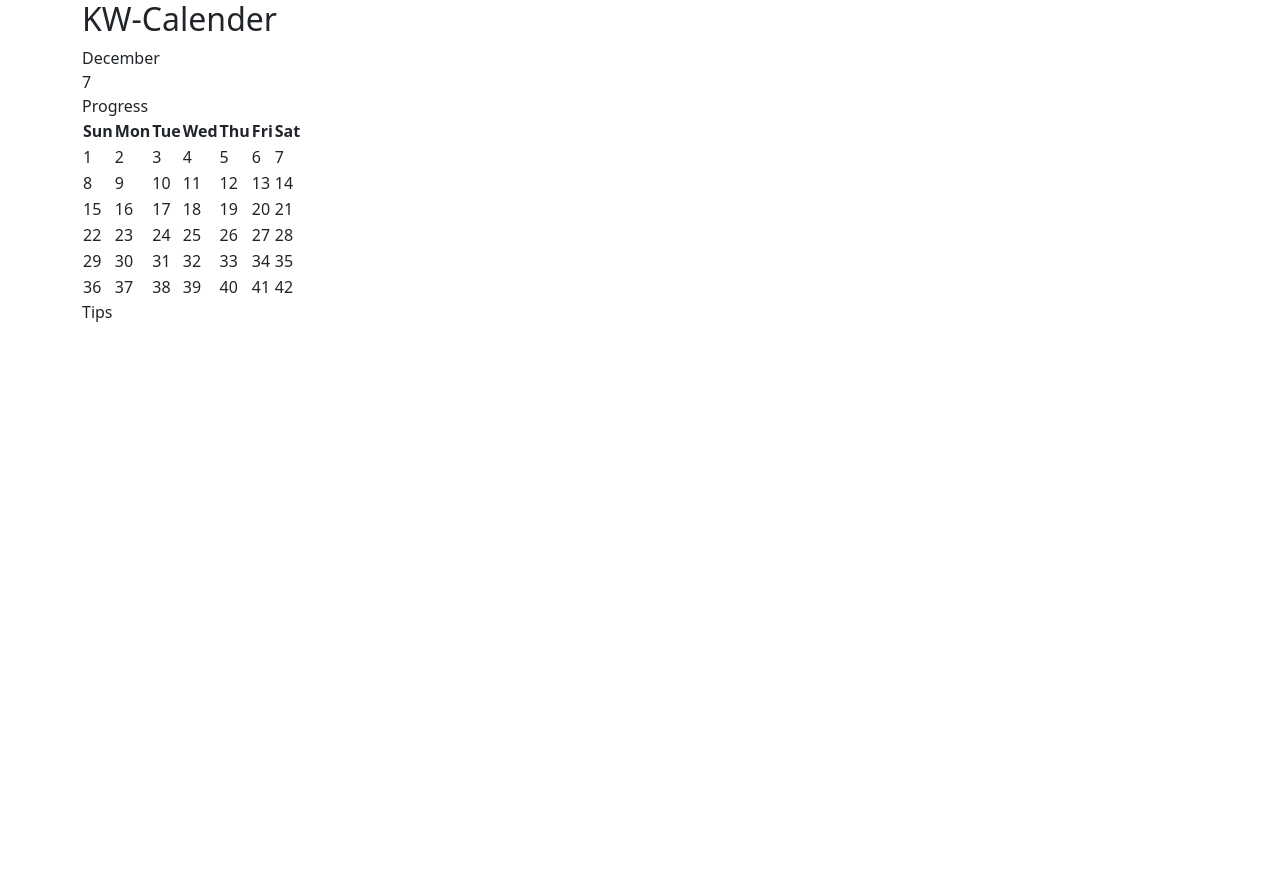
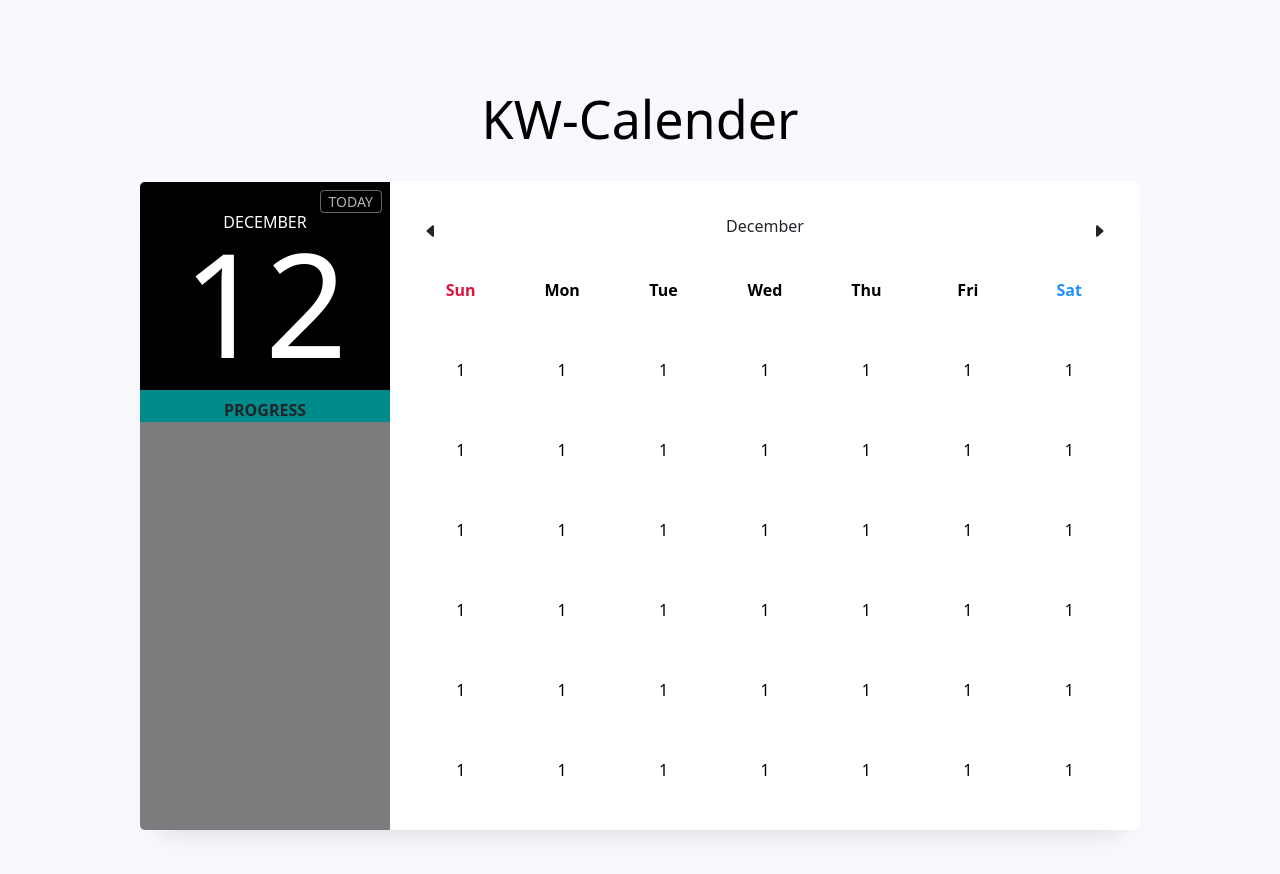
Before and after one commit to Chunsaeng20/KW-Calendar, a plain HTML site: page index.html in a window 1280 px wide. Before the commit the page ends 800 px from the top, so only its background shows below. Drawn offline with nearby package versions, Linux system fonts and the light colour scheme.

Commit message:
Add CSS code

```diff
--- a/base.css
+++ b/base.css
@@ -0,0 +1,185 @@
+/* Outer box */
+.outer-box {
+    max-width: 1000px;
+    text-align: center;
+    position: relative;
+    margin: 0 auto;
+    overflow: hidden;
+    border-radius: 5px;
+    box-shadow: 0px 19px 27px -20px rgba(0, 0, 0, 0.16); }
+
+/* Left side */
+.wrap-info {
+    position: relative;
+    width: 25%;
+    z-index: 0; }
+    .wrap-info:after {
+        position: absolute;
+        top: 0;
+        left: 0;
+        right: 0;
+        bottom: 0;
+        content: '';
+        background: #000;
+        opacity: .5;
+        z-index: -1; }
+        @media (max-width: 1200px) {
+            .wrap-info {
+                width: 100%;
+                padding: 20px 0; } }
+
+/* Right side */
+.wrap-tips {
+    visibility: hidden;
+    position: absolute;
+	opacity: 0;
+    width: 20%;
+    z-index: 0; }
+    .wrap-tips:after {
+        position: absolute;
+        top: 0;
+        left: 0;
+        right: 0;
+        bottom: 0;
+        content: '';
+        background: #000;
+        opacity: .5;
+        z-index: -1; }
+        @media (max-width: 1200px) {
+            .wrap-tips {
+                width: 100%;
+                padding: 20px 0; } }
+
+/* Side box */
+.info {
+    width: 100%;
+    position: relative; }
+
+.info-today {
+    width: 100%;
+    padding-top: 0%;
+    position: relative;
+    background: #000; }
+
+.info-day {
+    padding-bottom: 1rem;
+    font-size: 9rem;
+    line-height: 1;
+    color: #fff; }
+
+.info-month {
+    padding-top: 2rem;
+    font-size: 2rem;
+    line-height: 1;
+    color: #fff;
+    font-size: 16px;
+    text-transform: uppercase;
+    font-weight: 300; }
+
+.info-progress {
+    width: 100%;
+    position: relative;
+    background: darkcyan;
+    text-transform: uppercase; }
+
+.info-progress-heading {
+    padding-top: 0.5rem;
+    width: 100%;
+    font-weight: bold;
+    position: relative; }
+
+/* Button */
+.wrap-button {
+    position: relative;
+    padding: 10px 0; }
+    .button-wrap .pre-button, .button-wrap .next-button {
+        cursor: pointer;
+        width: 1rem;
+        height: 1rem;
+        line-height: 1rem;
+        border-radius: 50%;
+        position: absolute;
+        top: 0;
+        font-size: 18px; }
+        .button-wrap .pre-button i, .button-wrap .next-button i {
+        color: #cccccc; }
+        .button-wrap .pre-button {
+            left: 20px; }
+        .button-wrap .next-button {
+            right: 20px; }
+
+/* Calendar side*/
+.wrap-calendar {
+    width: 75%;
+    background: #fff;
+    padding: 20px 20px 20px 20px; }
+    @media (max-width: 1200px) {
+        .wrap-calendar {
+        width: 100%; } }
+
+/* Calendar table */
+#calendar {
+  width: 100%; }
+
+#calendar tr {
+  height: 5rem; }
+
+tbody tr {
+  color: #000; }
+
+tbody td {
+  width: 14%;
+  border-radius: 50%;
+  cursor: pointer;
+  transition: all 0.2s ease-in;
+  position: relative;
+  z-index: 0; }
+  tbody td:after {
+    position: absolute;
+    top: 50%;
+    left: 0;
+    right: 0;
+    bottom: 0;
+    content: '';
+    width: 66px;
+    height: 66px;
+    margin: 0 auto;
+    transform: translateY(-50%);
+    border-radius: 25%;
+    transition: 0.3s;
+    z-index: -1; }
+    @media (prefers-reduced-motion: reduce) {
+        tbody td:after {
+          transition: none; } }
+
+tbody td:hover, .selected {
+  color: #fff;
+  border: none; }
+  tbody td:hover:after, .selected:after {
+    background: sienna; }
+
+tbody td:active {
+  transform: scale(0.7); }
+
+/* Today button */
+#reset {
+    display: block;
+    position: absolute;
+    right: 0.5rem;
+    top: 0.5rem;
+    z-index: 999;
+    color: rgba(255, 255, 255, 0.7);
+    cursor: pointer;
+    padding: 0 0.5rem;
+    border: 1px solid rgba(255, 255, 255, 0.4);
+    border-radius: 4px;
+    transition: all 0.3s ease;
+    text-transform: uppercase;
+    font-size: 14px; }
+
+#reset:hover {
+    color: #fff;
+    border-color: #fff; }
+
+#reset:active {
+    transform: scale(0.8); }
--- a/index.html
+++ b/index.html
@@ -1,16 +1,20 @@
 <!DOCTYPE html>
-<html lang="ko" class="fzoom" data-dark="false">
+<html lang="ko">
     <head>
         <!-- Meta data -->
         <meta charset="utf-8">
         <meta name="Referrer" content="origin">
         <meta http-equiv="X-UA-Compatible" content="IE=edge">
-        <meta name="viewport" content="width=1190">
+        <meta name="apple-mobile-web-app-title" content="KW-Calendar">
+        <meta name="robots" content="index,nofollow">
 
+        <!-- Responsive behavior -->
+        <meta name="viewport" content="width=device-width, initial-scale=1, shrink-to-fit=no">
+
+        <!-- Title -->
         <title>KW-Calendar</title>
 
-        <meta name="apple-mobile-web-app-title" content="KW-Calendar">
-        <meta name="robots" content="index,nofollow">
+        <!-- Description -->
         <meta name="description" content="광운대 학생들에게 특화된 일정 관리 웹페이지입니다.">
         <meta property="og::title" content="광운 캘린더">
         <meta property="og::url" content="">
@@ -19,128 +23,137 @@
         <!-- CSS -->
         <link rel="shortcut icon" href="" type="image/x-icon">
         <link rel="stylesheet" href="base.css">
+
         <!-- Bootstrap CSS -->
-        <link href="https://cdn.jsdelivr.net/npm/bootstrap@5.3.2/dist/css/bootstrap.min.css" rel="stylesheet" crossorigin="anonymous">
+        <link href="https://cdn.jsdelivr.net/npm/bootstrap@5.2.3/dist/css/bootstrap.min.css" rel="stylesheet" integrity="sha384-rbsA2VBKQhggwzxH7pPCaAqO46MgnOM80zW1RWuH61DGLwZJEdK2Kadq2F9CUG65" crossorigin="anonymous">
         <link rel="stylesheet" href="https://cdn.jsdelivr.net/npm/bootstrap-icons@1.11.1/font/bootstrap-icons.css">
     </head>
-    <body>
+    <!-- Body -->
+    <body style="background-color: #f8f9fd;">
         <!-- JavaScript -->
         <script src="index.js"></script>
-        <script src="https://cdn.jsdelivr.net/npm/bootstrap@5.3.2/dist/js/bootstrap.bundle.min.js" crossorigin="anonymous"></script>
+        <script src="https://cdn.jsdelivr.net/npm/bootstrap@5.2.3/dist/js/bootstrap.bundle.min.js" integrity="sha384-kenU1KFdBIe4zVF0s0G1M5b4hcpxyD9F7jL+jjXkk+Q2h455rYXK/7HAuoJl+0I4" crossorigin="anonymous"></script>
+        <script src="https://cdn.jsdelivr.net/npm/@popperjs/core@2.11.6/dist/umd/popper.min.js" integrity="sha384-oBqDVmMz9ATKxIep9tiCxS/Z9fNfEXiDAYTujMAeBAsjFuCZSmKbSSUnQlmh/jp3" crossorigin="anonymous"></script>
+        <script src="https://cdn.jsdelivr.net/npm/bootstrap@5.2.3/dist/js/bootstrap.min.js" integrity="sha384-cuYeSxntonz0PPNlHhBs68uyIAVpIIOZZ5JqeqvYYIcEL727kskC66kF92t6Xl2V" crossorigin="anonymous"></script>
 
         <!-- Body -->
-        <section class="">
+        <section style="padding: 4rem 0;">
             <div class="container">
                 <!-- Header -->
-                <div class="">
-                    <div class="">
-                        <h2 class="heading-section">KW-Calender</h2>
+                <div class="row justify-content-center">
+                    <div class="col-xl-6 text-center my-4">
+                        <h2 style="font-size: 52px; color: #000;">KW-Calender</h2>
                     </div>
                 </div>
                 <!-- Body -->
                 <div class="row">
-                    <div class="">
-                        <div class="">
+                    <div class="col-xl-12">
+                        <!-- Outer box -->
+                        <div class="outer-box d-xl-flex">
                             <!-- Left side -->
-                            <div class="wrap-header">
-                                <div id="header" class="">
+                            <div class="wrap-info d-xl-flex">
+                                <div class="info">
                                     <!-- Today -->
-                                    <div class="head-info">
-                                        <div class="head-month">December</div>
-                                        <div class="head-day">7</div>
+                                    <div class="info-today">
+                                        <!-- Reset button -->
+                                        <p id="reset">Today</p>
+                                        <!-- Today's date -->
+                                        <div class="info-month">December</div>
+                                        <div class="info-day">12</div>
                                     </div>
                                     <!-- Progress -->
-                                    <div class="">
-                                        <div class="head-progress">Progress</div>
+                                    <div class="info-progress">
+                                        <div class="info-progress-heading">progress</div>
                                     </div>
                                 </div>
                             </div>
                             <!-- Calendar -->
-                            <div class="calendar-wrap">
-                                <div class="">
+                            <div class="wrap-calendar">
+                                <div class="wrap-button">
                                     <!-- Previous month or next month -->
-                                    <div class="pre-button"></div>
-                                    <div class="next-button"></div>
+                                    <button type="button" class="btn" style="float: left;"><i class="bi bi-caret-left-fill"></i></button>
+                                    <div class="button-month d-inline-flex align-middle">December</div>
+                                    <button type="button" class="btn" style="float: right;"><i class="bi bi-caret-right-fill"></i></button>
                                 </div>
                                 <table id="calendar">
+                                    <!-- Day of the week -->
                                     <thead>
                                         <tr>
-                                            <th>Sun</th>
-                                            <th>Mon</th>
-                                            <th>Tue</th>
-                                            <th>Wed</th>
-                                            <th>Thu</th>
-                                            <th>Fri</th>
-                                            <th>Sat</th>
+                                            <th style="color: crimson;">    Sun</th>
+                                            <th style="color: black;">      Mon</th>
+                                            <th style="color: black;">      Tue</th>
+                                            <th style="color: black;">      Wed</th>
+                                            <th style="color: black;">      Thu</th>
+                                            <th style="color: black;">      Fri</th>
+                                            <th style="color: dodgerblue;"> Sat</th>
                                         </tr>
                                     </thead>
+                                    <!-- Date -->
                                     <tbody>
                                         <tr>
                                             <td>1</td>
-                                            <td>2</td>
-                                            <td>3</td>
-                                            <td>4</td>
-                                            <td>5</td>
-                                            <td>6</td>
-                                            <td>7</td>
+                                            <td>1</td>
+                                            <td>1</td>
+                                            <td>1</td>
+                                            <td>1</td>
+                                            <td>1</td>
+                                            <td>1</td>
                                         </tr>
                                         <tr>
-                                            <td>8</td>
-                                            <td>9</td>
-                                            <td>10</td>
-                                            <td>11</td>
-                                            <td>12</td>
-                                            <td>13</td>
-                                            <td>14</td>
+                                            <td>1</td>
+                                            <td>1</td>
+                                            <td>1</td>
+                                            <td>1</td>
+                                            <td>1</td>
+                                            <td>1</td>
+                                            <td>1</td>
                                         </tr>
                                         <tr>
-                                            <td>15</td>
-                                            <td>16</td>
-                                            <td>17</td>
-                                            <td>18</td>
-                                            <td>19</td>
-                                            <td>20</td>
-                                            <td>21</td>
+                                            <td>1</td>
+                                            <td>1</td>
+                                            <td>1</td>
+                                            <td>1</td>
+                                            <td>1</td>
+                                            <td>1</td>
+                                            <td>1</td>
                                         </tr>
                                         <tr>
-                                            <td>22</td>
-                                            <td>23</td>
-                                            <td>24</td>
-                                            <td>25</td>
-                                            <td>26</td>
-                                            <td>27</td>
-                                            <td>28</td>
+                                            <td>1</td>
+                                            <td>1</td>
+                                            <td>1</td>
+                                            <td>1</td>
+                                            <td>1</td>
+                                            <td>1</td>
+                                            <td>1</td>
                                         </tr>
                                         <tr>
-                                            <td>29</td>
-                                            <td>30</td>
-                                            <td>31</td>
-                                            <td>32</td>
-                                            <td>33</td>
-                                            <td>34</td>
-                                            <td>35</td>
+                                            <td>1</td>
+                                            <td>1</td>
+                                            <td>1</td>
+                                            <td>1</td>
+                                            <td>1</td>
+                                            <td>1</td>
+                                            <td>1</td>
                                         </tr>
                                         <tr>
-                                            <td>36</td>
-                                            <td>37</td>
-                                            <td>38</td>
-                                            <td>39</td>
-                                            <td>40</td>
-                                            <td>41</td>
-                                            <td>42</td>
+                                            <td>1</td>
+                                            <td>1</td>
+                                            <td>1</td>
+                                            <td>1</td>
+                                            <td>1</td>
+                                            <td>1</td>
+                                            <td>1</td>
                                         </tr>
                                     </tbody>
                                 </table>
                             </div>
-                            <!-- Right side -->
-                            <div class="wrap-header">
-                                <div id="header" class="">
-                                    <!-- Tips -->
-                                    <div class="head-info">
-                                        <div class="">
-                                            <div class="">Tips</div>
-                                        </div>
-                                    </div>
+                        </div>
+                        <!-- Right side -->
+                        <div class="wrap-tips align-items-center">
+                            <div class="info p-0">
+                                <!-- Tips -->
+                                <div class="info-tips">
+                                    <div class="">Tips</div>
                                 </div>
                             </div>
                         </div>
```
